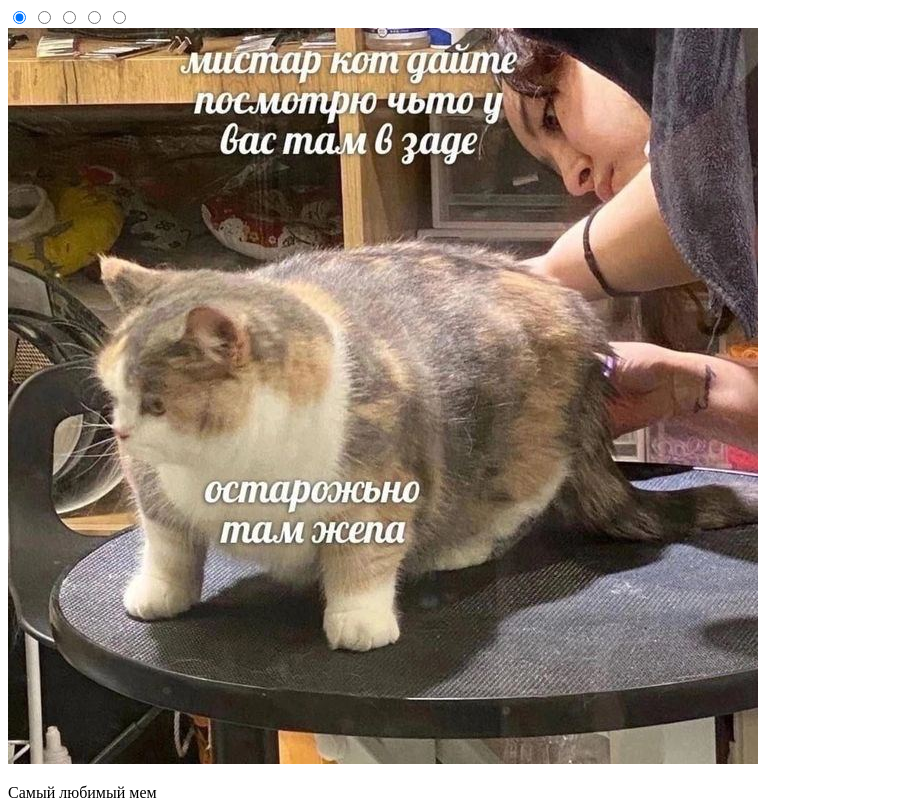
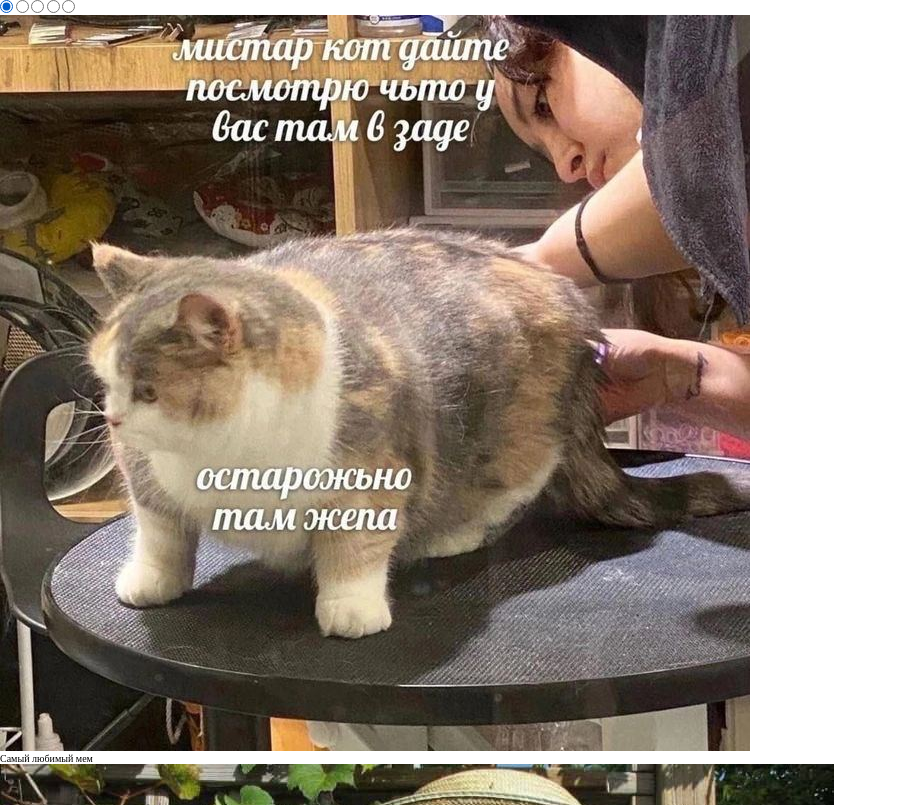
Before and after one commit to GD1321/cssMemeSlider, a plain HTML site: page cssMemeSlider/index.html in a window 1280 px wide. Shown: the top 805 px of the page, without its empty margins (0-897 px from the left). Drawn offline with Linux system fonts and the light colour scheme.

Commit message:
feat: add base styles in css and link style.css in html (Sun, Sep 15, 2024 18:53:32 PM)

```diff
--- a/cssMemeSlider/index.html
+++ b/cssMemeSlider/index.html
@@ -4,6 +4,7 @@
     <meta charset="UTF-8">
     <meta name="viewport" content="width=device-width, initial-scale=1.0">
     <title>cssMemeSlider</title>
+    <link rel="stylesheet" href="style.css">
 </head>
 <body>
     <div class="slider">
--- /dev/null
+++ b/cssMemeSlider/style.css
@@ -0,0 +1,18 @@
+html {
+    font-size: 10px;
+}
+
+* {
+    box-sizing: border-box;
+    scroll-behavior: smooth;
+    list-style: none;
+    transition: all 0.3s;
+    border: 0;
+    margin: 0;
+    padding: 0;
+   }
+
+a {
+    text-decoration: none;
+    color: inherit;
+}
```
